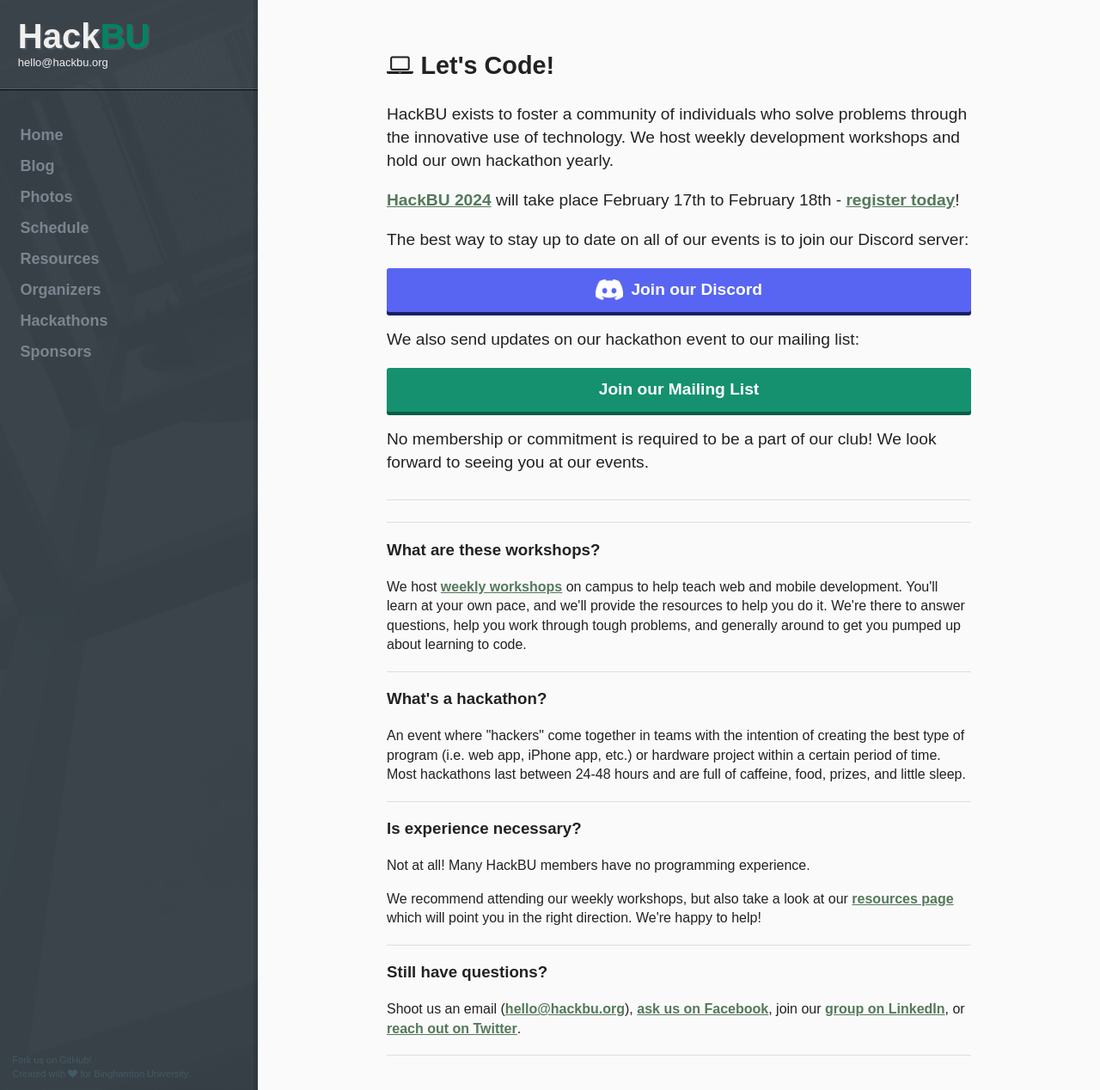
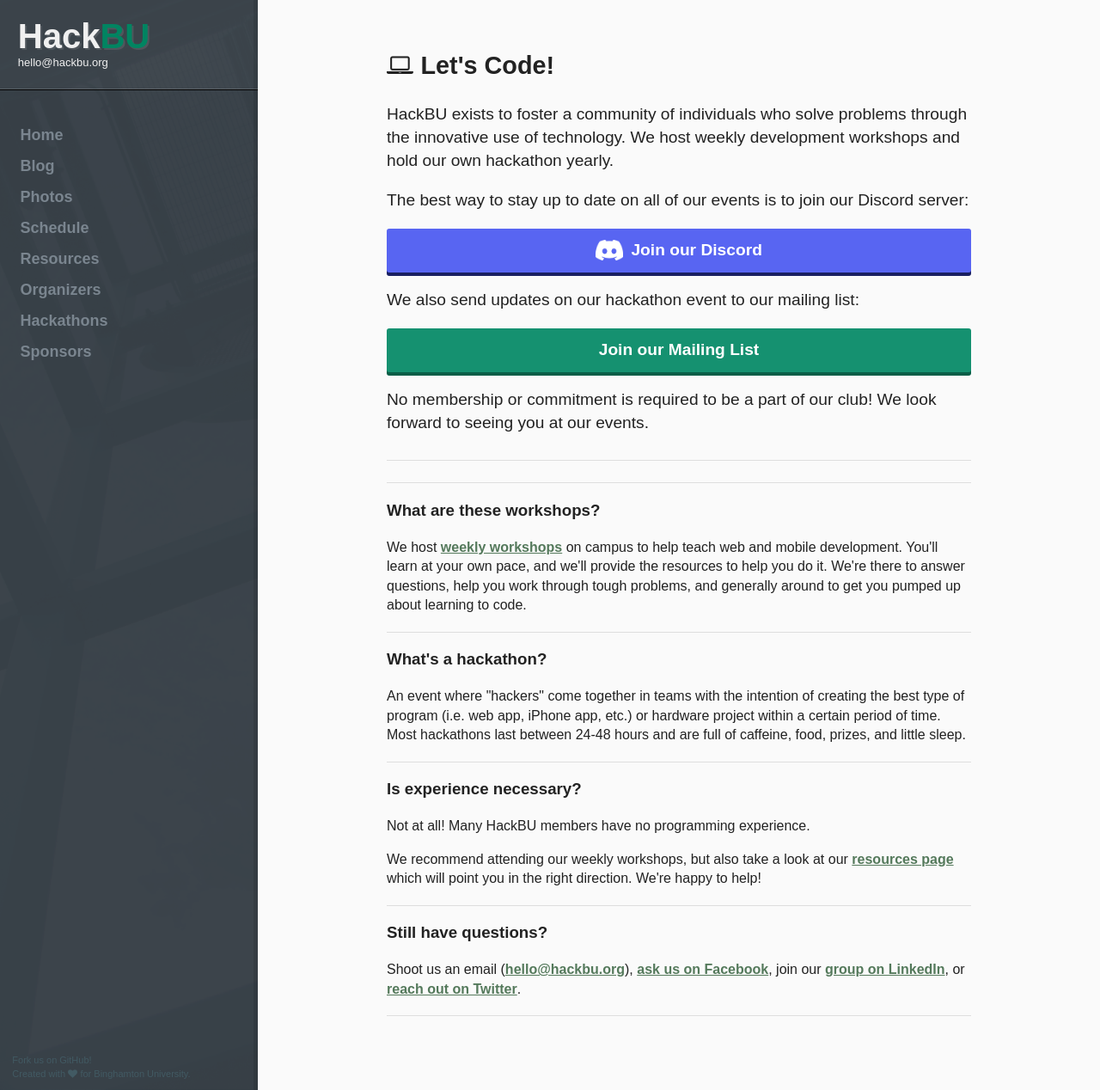
Before and after one commit to hackbinghamton/hackbinghamton.github.io, a Jekyll site: the page built from index.html, in a window 1280 px wide and 1268 px high. Shown: the whole window at 86% size. Built offline with Jekyll 4.4.1, drawn with Linux system fonts in a browser that asks for light colours.

Commit message:
remove reference to 2024 registration

```diff
--- a/index.html
+++ b/index.html
@@ -9,8 +9,6 @@
 	<h2><i class="fa fa-laptop"></i>Let's Code!</h2>
 	<p>HackBU exists to foster a community of individuals who solve problems through the innovative use of technology. We host weekly development workshops and hold our own hackathon yearly.
 	</p>
-
-	<p><a href="https://hackbu.org/2024/">HackBU 2024</a> will take place <time datetime="2024-02-17">February 17th</time> to <time datetime="2024-02-18">February 18th</time> - <a href="https://forms.gle/NpJnaMxDfLvCcywb9">register today</a>! </p>
 
 	<p>The best way to stay up to date on all of our events is to join our Discord server:</p>
 
```
